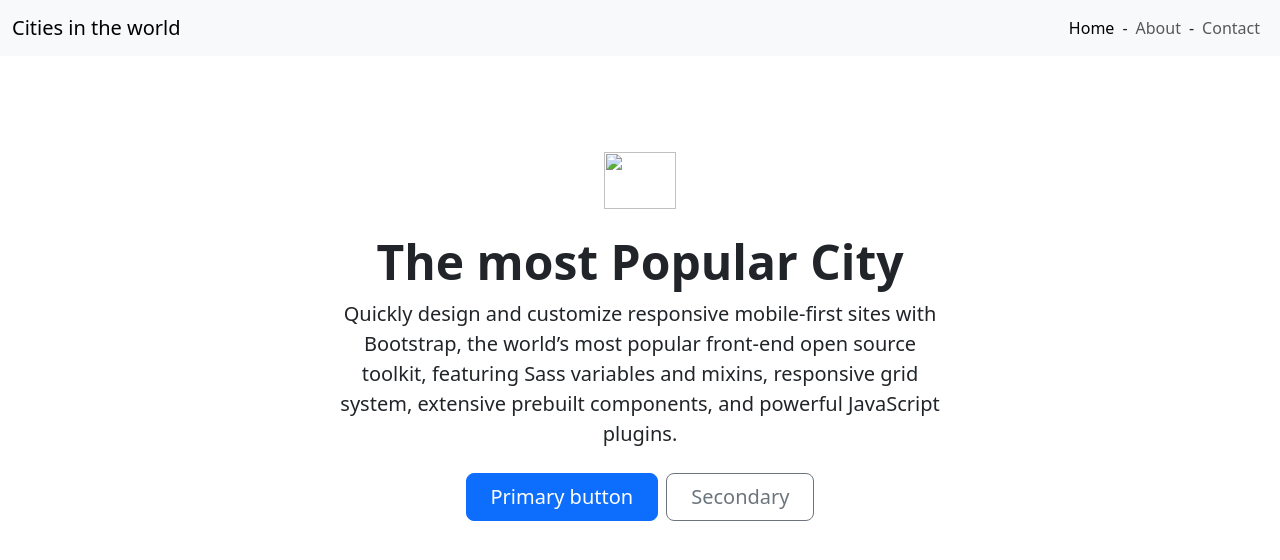
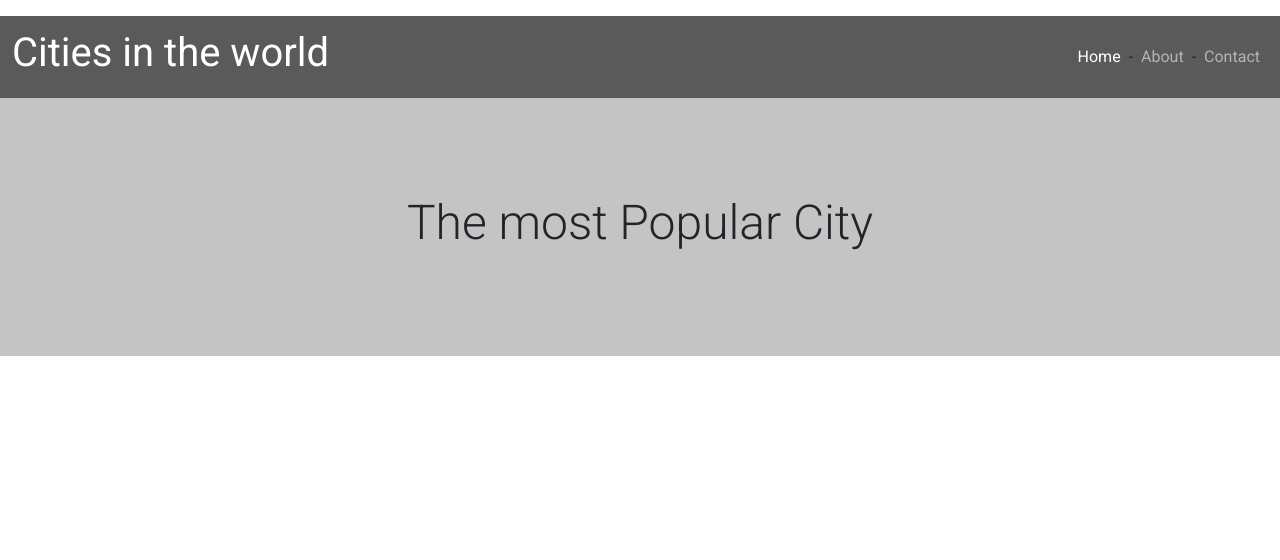
Before and after one commit to Kalypso89/cities-in-the-world-bootstrap, a website built with Vite: page src/index.html in a window 1280 px wide. Built offline with nearby package versions, Linux system fonts and the light colour scheme; files whose address does not match are found by name.

Commit message:
Navbar and hero almost finished

```diff
--- a/src/index.html
+++ b/src/index.html
@@ -6,10 +6,10 @@
     <title>Bootstrap w/ Vite</title>
     <script type="module" src="./js/main.js"></script>
   </head>
-  <body>
-    <nav class="navbar navbar-expand-lg navbar-light bg-light">
+  <body class="my-3">
+    <nav class="navbar navbar-expand-lg navbar-dark bg-secondary">
       <div class="container-fluid">
-        <a class="navbar-brand" href="#">Cities in the world</a>
+        <a class="navbar-brand" href="#"><h1>Cities in the world</h1></a>
         <button
           class="navbar-toggler"
           type="button"
@@ -36,16 +36,8 @@
         </div>
       </div>
     </nav>
-    <div class="px-4 py-5 my-5 text-center">
-        <img class="d-block mx-auto mb-4" src="/docs/5.0/assets/brand/bootstrap-logo.svg" alt="" width="72" height="57">
-        <h1 class="display-5 fw-bold">The most Popular City</h1>
-        <div class="col-lg-6 mx-auto">
-          <p class="lead mb-4">Quickly design and customize responsive mobile-first sites with Bootstrap, the world’s most popular front-end open source toolkit, featuring Sass variables and mixins, responsive grid system, extensive prebuilt components, and powerful JavaScript plugins.</p>
-          <div class="d-grid gap-2 d-sm-flex justify-content-sm-center">
-            <button type="button" class="btn btn-primary btn-lg px-4 gap-3">Primary button</button>
-            <button type="button" class="btn btn-outline-secondary btn-lg px-4">Secondary</button>
-          </div>
-        </div>
+    <div class="p-5 bg-light text-center">
+        <h2 class="display-5 p-5">The most Popular City</h2>
       </div>
   </body>
 </html>
--- /dev/null
+++ b/src/scss/custom.scss
@@ -0,0 +1,25 @@
+@import url('https://fonts.googleapis.com/css2?family=Roboto:wght@300;400;700&display=swap');
+
+$font-family-base: 'Roboto', sans-serif;
+
+$white: #ffffff;
+
+$theme-colors: (
+    "light":      #c4c4c4,
+    "dark":       #000000,
+    "primary":    #1b4b8e,
+    "secondary":  #5a5a5a,
+    "info":       #f54e4e,
+    "success":    #199b5a,
+    "warning":    #e0c91a,
+    "danger":     #ed190c,
+);
+
+.navbar-nav .nav-item {
+    display: inline-flex;
+    align-items: center;
+}
+
+.navbar-nav .nav-item:not(:last-child)::after {
+    content: ' - ';
+}
--- a/src/scss/styles.scss
+++ b/src/scss/styles.scss
@@ -1,11 +1,2 @@
-// Import all of Bootstrap's CSS
+@import "./custom.scss";
 @import "bootstrap/scss/bootstrap";
-
-.navbar-nav .nav-item {
-    display: inline-flex;
-    align-items: center;
-}
-
-.navbar-nav .nav-item:not(:last-child)::after {
-    content: ' - ';
-}
```
